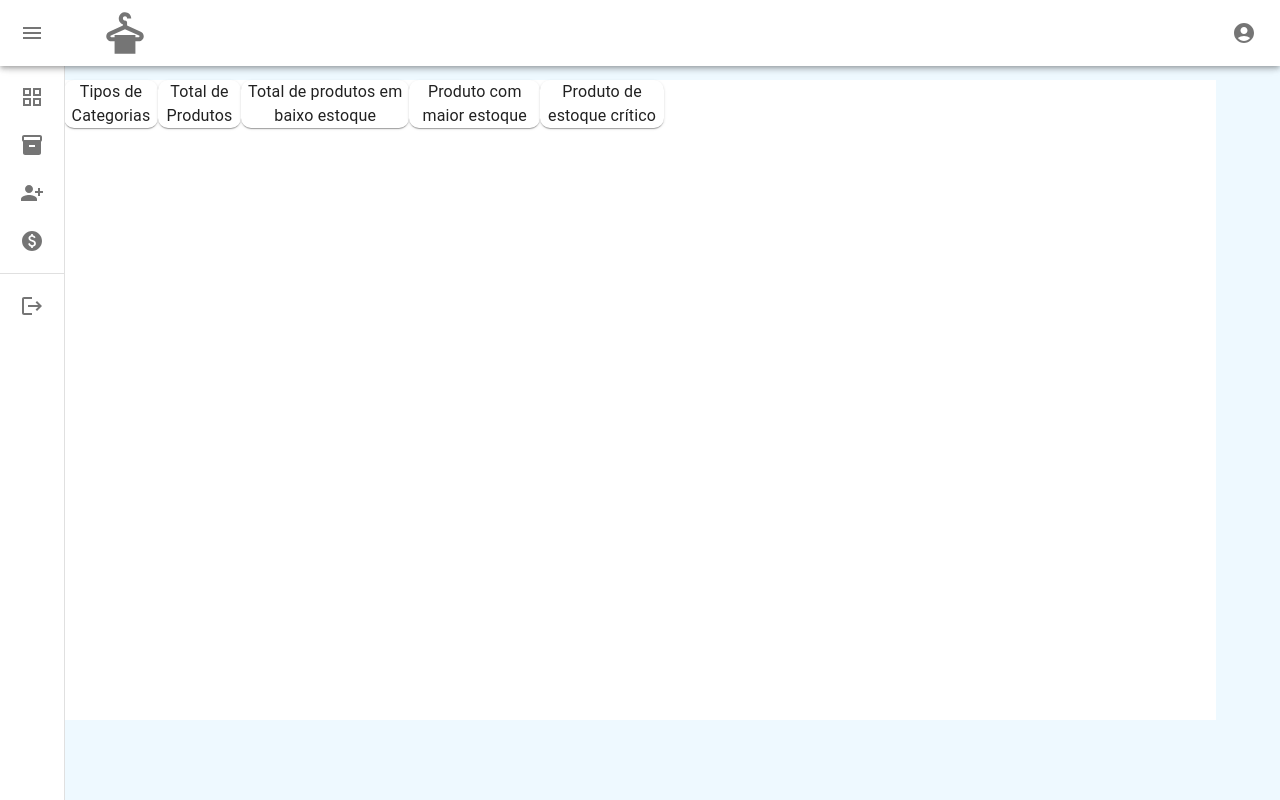
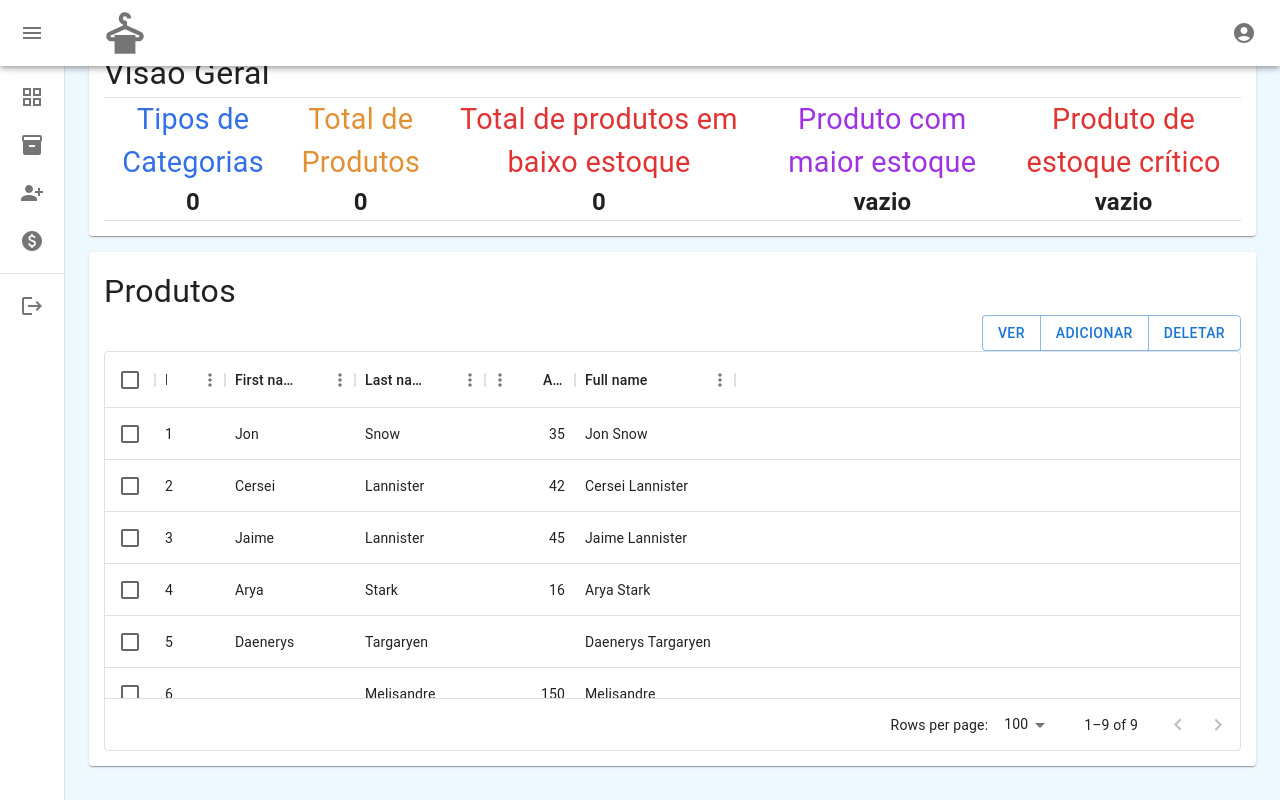
Before and after one commit to RicardoJun10r/SistemaAbstrato_FrontEnd, a React (Create React App) app in the folder systemabstract/: page / in a window 1280 px wide. Both pictures are taken after a click on the button "Estoque". Built offline with nearby package versions, Linux system fonts and the light colour scheme.

Commit message:
enviando pagina estoque

```diff
--- a/systemabstract/package.json
+++ b/systemabstract/package.json
@@ -9,6 +9,7 @@
     "@mui/icons-material": "^5.11.16",
     "@mui/material": "^5.12.1",
     "@mui/styled-engine-sc": "^5.12.0",
+    "@mui/x-data-grid": "^6.2.1",
     "@testing-library/jest-dom": "^5.16.5",
     "@testing-library/react": "^13.4.0",
     "@testing-library/user-event": "^13.5.0",
--- a/systemabstract/src/api/api.js
+++ b/systemabstract/src/api/api.js
@@ -38,13 +38,13 @@ export const inventario = [
     {
         nome: 'feijao',
         preco: 12,
-        quantidade: 96,
+        quantidade: 3,
         categoria: 'legume'
     },
     {
         nome: 'arroz',
         preco: 12,
-        quantidade: 36,
+        quantidade: 4,
         categoria: 'comida'
     }
 ]
--- /dev/null
+++ b/systemabstract/src/components/ListarProdutos/listarProdutos.js
@@ -0,0 +1,35 @@
+import React from "react";
+import TabelaProdutos from "../Table/tabelaProdutos";
+import { Box, Button, ButtonGroup, Grid } from "@mui/material";
+import styled from "@emotion/styled";
+
+const Item = styled(Box)(({ theme }) => ({
+    backgroundColor: '#fff',
+    textAlign: 'end',
+}));
+
+const ListarProdutos = (props) => {
+
+    return(
+        <Box sx={{backgroundColor: '#FFFFFF'}}>
+            <Grid item>
+                <Grid item>
+                    <Item>
+                        <ButtonGroup variant="outlined" aria-label="outlined button group">
+                            <Button>Ver</Button>
+                            <Button>Adicionar</Button>
+                            <Button>Deletar</Button>
+                        </ButtonGroup>
+                    </Item>
+                </Grid>
+                <Grid item>
+                    <Item>
+                        <TabelaProdutos />
+                    </Item>
+                </Grid>
+            </Grid>
+        </Box>
+    )
+}
+
+export default ListarProdutos;
--- /dev/null
+++ b/systemabstract/src/components/Table/tabelaProdutos.js
@@ -0,0 +1,49 @@
+import * as React from 'react';
+import { DataGrid } from '@mui/x-data-grid';
+
+const columns = [
+  { field: 'id', headerName: 'ID', width: 70 },
+  { field: 'firstName', headerName: 'First name', width: 130 },
+  { field: 'lastName', headerName: 'Last name', width: 130 },
+  {
+    field: 'age',
+    headerName: 'Age',
+    type: 'number',
+    width: 90,
+  },
+  {
+    field: 'fullName',
+    headerName: 'Full name',
+    description: 'This column has a value getter and is not sortable.',
+    sortable: false,
+    width: 160,
+    valueGetter: (params) =>
+      `${params.row.firstName || ''} ${params.row.lastName || ''}`,
+  },
+];
+
+const rows = [
+  { id: 1, lastName: 'Snow', firstName: 'Jon', age: 35 },
+  { id: 2, lastName: 'Lannister', firstName: 'Cersei', age: 42 },
+  { id: 3, lastName: 'Lannister', firstName: 'Jaime', age: 45 },
+  { id: 4, lastName: 'Stark', firstName: 'Arya', age: 16 },
+  { id: 5, lastName: 'Targaryen', firstName: 'Daenerys', age: null },
+  { id: 6, lastName: 'Melisandre', firstName: null, age: 150 },
+  { id: 7, lastName: 'Clifford', firstName: 'Ferrara', age: 44 },
+  { id: 8, lastName: 'Frances', firstName: 'Rossini', age: 36 },
+  { id: 9, lastName: 'Roxie', firstName: 'Harvey', age: 65 },
+];
+
+export default function TabelaProdutos() {
+  return (
+    <div style={{ height: 400, width: '100%' }}>
+      <DataGrid
+        rows={rows}
+        columns={columns}
+        pageSize={5}
+        rowsPerPageOptions={[5]}
+        checkboxSelection
+      />
+    </div>
+  );
+}
--- a/systemabstract/src/components/VisaoGeral/visaoGeral.js
+++ b/systemabstract/src/components/VisaoGeral/visaoGeral.js
@@ -1,19 +1,18 @@
-import { Box, Stack, Typography, Paper } from "@mui/material";
+import { Box, Stack, Typography } from "@mui/material";
 import React, { useState, useEffect } from "react";
 import styled from "@emotion/styled";
 
-const Item = styled(Paper)(({ theme }) => ({
-    backgroundColor: '#fff',
+const Item = styled(Box)(({ theme }) => ({
+    backgroundColor: '#ffffff',
     textAlign: 'center',
-    borderRadius: '10px'
 }));
 
 const tratarDados = {
     total_categorias: 0,
     total_Produtos: 0,
     total_estoque_baixo: 0,
-    produto_maior_estoque: '',
-    produto_estoque_critico: ''
+    produto_maior_estoque: 'vazio',
+    produto_estoque_critico: 'vazio'
 }
 
 const VisaoGeral = ({props}) => {
@@ -24,53 +23,96 @@ const VisaoGeral = ({props}) => {
 
     const contarCategorias = (produtos) => {
         const counts = {};
+        produtos.forEach(function (x) { counts[x.categoria] = (counts[x.categoria] || 0) + 1; });
+        let cont = Object.keys(counts).length;
+        return cont;
+    }
+
+    const contarProdutos = (produtos) => {
         let cont = 0;
-        produtos.forEach(function (x) { counts[x.categoria] = (counts[x.categoria] || 0) + 1; cont++; });
-        console.log(counts)
-        console.log(cont)
+        for(let i = 0; i < produtos.length; i++){
+            cont++;
+        }
+        return cont;
+    }
+
+    const contarQuantidadeBaixa = (produtos) => {
+        let cont = 0;
+        for(let i = 0; i < produtos.length; i++){
+            if(produtos[i].quantidade < 10) {
+                cont++;
+            }
+        }
+        return cont;
+    }
+
+    const maiorEstoque = (produtos) => {
+        let maior = produtos[0].quantidade;
+        let index = 0;
+        for(let i = 0; i < produtos.length; i++){
+            if(maior < produtos[i].quantidade) {
+                maior = produtos[i].quantidade;
+                index = i;
+            }
+        }
+        return produtos[index].nome;
+    }
+
+    const estoqueCritico = (produtos) => {
+        let menor = produtos[0].quantidade;
+        let index = 0;
+        for(let i = 0; i < produtos.length; i++){
+            if(menor > produtos[i].quantidade) {
+                menor = produtos[i].quantidade;
+                index = i;
+            }
+        }
+        return produtos[index].nome;
     }
 
     useEffect(() => {
-        contarCategorias(produtos)
+        dados.total_categorias = contarCategorias(produtos);
+        dados.total_Produtos = contarProdutos(produtos);
+        dados.total_estoque_baixo = contarQuantidadeBaixa(produtos);
+        dados.produto_maior_estoque = maiorEstoque(produtos);
+        dados.produto_estoque_critico = estoqueCritico(produtos);
     }, [produtos])
 
 
     return(
-        <Box>
-            <Stack item direction='row'>
-                <Item>
-                    <Typography>
+        <Stack sx={{alignItems: 'center', justifyContent: 'space-between', backgroundColor: '#FFFFFF'}} item direction='row'>
+            <Item sx={{fontSize: '1.5em'}}>
+                <Typography sx={{fontSize: 'larger', color: '#3370E7', fontFamily: 'roboto'}}>
                     Tipos de Categorias
                 </Typography>
-
+                <strong>{dados.total_categorias}</strong>
             </Item>
-                <Item>
-                    <Typography>
+            <Item sx={{fontSize: '1.5em'}}>
+                <Typography sx={{fontSize: 'larger', color: '#E19133', fontFamily: 'roboto'}}>
                     Total de Produtos
                 </Typography>
-
+                <strong>{dados.total_Produtos}</strong>
             </Item>
-                <Item>
-                    <Typography>
+            <Item sx={{fontSize: '1.5em'}}>
+                <Typography sx={{fontSize: 'larger', color: '#E13333', fontFamily: 'roboto'}}>
                     Total de produtos em
                     baixo estoque
                 </Typography>
-
+                <strong>{dados.total_estoque_baixo}</strong>
             </Item>
-                <Item>
-                    <Typography>
+            <Item sx={{fontSize: '1.5em'}}>
+                <Typography sx={{fontSize: 'larger', color: '#9F33E1', fontFamily: 'roboto'}}>
                     Produto com maior estoque
                 </Typography>
-
+                <strong>{dados.produto_maior_estoque}</strong>
             </Item>
-                <Item>
-                    <Typography>
+            <Item sx={{fontSize: '1.5em'}}>
+                <Typography sx={{fontSize: 'larger', color: '#E13333', fontFamily: 'roboto'}}>
                     Produto de estoque crítico
                 </Typography>
-
+                <strong>{dados.produto_estoque_critico}</strong>
             </Item>
         </Stack>
-        </Box>
     )
 }
 
--- a/systemabstract/src/pages/DashBoard/dashboard.js
+++ b/systemabstract/src/pages/DashBoard/dashboard.js
@@ -10,7 +10,7 @@ import {
     Divider,
     Avatar,
     Stack,
-    Paper
+    Box
     } from "@mui/material";
 import TrendingUpIcon from '@mui/icons-material/TrendingUp';
 import { styled } from '@mui/material/styles';
@@ -24,13 +24,11 @@ import AccountBoxIcon from '@mui/icons-material/AccountBox';
 import ChecklistRtlIcon from '@mui/icons-material/ChecklistRtl';
 import TabelaMaisVendidos from "../../components/Table/tabelaMaisVendidos";
 
-const Item = styled(Paper)(({ theme }) => ({
+const Item = styled(Box)(({ theme }) => ({
     backgroundColor: '#fff',
-    ...theme.typography.body2,
-    padding: theme.spacing(1),
     textAlign: 'start',
-    color: theme.palette.text.secondary,
-    borderRadius: '10px'
+    borderRadius: '10px',
+    padding: '10px 10px 10px 10px'
   }));
 
 const dados = {
@@ -49,7 +47,7 @@ const DashBoard = () => {
             <Grid container justifyContent='space-between' spacing={4} > {/* VENDAS */}
                 <Grid item xs={8}>
                     <Item>
-                        <Typography sx={{fontFamily: 'roboto', fontSize: '1.5em', fontWeight: 'bold', color: 'green'}}>
+                        <Typography sx={{fontFamily: 'roboto', fontSize: '1.5em', color: 'green'}}>
                             Vendas
                         </Typography>
                         <Stack direction="row" spacing={2}>
@@ -82,7 +80,7 @@ const DashBoard = () => {
                 </Grid>
                 <Grid item xs={4}> {/* ESTOQUE */}
                     <Item>
-                        <Typography sx={{fontFamily: 'roboto', fontSize: '1.5em', fontWeight: 'bolder'}}>
+                        <Typography sx={{fontFamily: 'roboto', fontSize: '1.5em'}}>
                             Estoque
                         </Typography>
                         <Stack direction="row" spacing={2}>
@@ -103,7 +101,7 @@ const DashBoard = () => {
                 </Grid>
                 <Grid item xs={8}> {/* COMPRAS */}
                     <Item>
-                        <Typography sx={{fontFamily: 'roboto', fontSize: '1.5em', fontWeight: 'bold', color: 'red'}}>
+                        <Typography sx={{fontFamily: 'roboto', fontSize: '1.5em', color: 'red'}}>
                             Compras
                         </Typography>
                         <Stack direction="row" spacing={2}>
@@ -130,7 +128,7 @@ const DashBoard = () => {
                 </Grid>
                 <Grid item xs={4}> {/* PRODUTOS */}
                     <Item>
-                        <Typography sx={{fontFamily: 'roboto', fontSize: '1.5em', fontWeight: 'bolder'}}>
+                        <Typography sx={{fontFamily: 'roboto', fontSize: '1.5em'}}>
                             Produtos
                         </Typography>
                         <Stack direction="row" spacing={2}>
@@ -151,7 +149,7 @@ const DashBoard = () => {
                 </Grid>
                 <Grid item xs={8}> { /* VENDAS / COMPRAS */ }
                     <Item>
-                        <Typography sx={{fontFamily: 'roboto', fontSize: '1.5em', fontWeight: 'bolder'}}>
+                        <Typography sx={{fontFamily: 'roboto', fontSize: '1.5em'}}>
                             Vendas / Compras
                         </Typography>
                         grafico
@@ -159,7 +157,7 @@ const DashBoard = () => {
                 </Grid>
                 <Grid item xs={4}> {/* PEDIDOS */}
                     <Item>
-                        <Typography sx={{fontFamily: 'roboto', fontSize: '1.5em', fontWeight: 'bolder'}}>
+                        <Typography sx={{fontFamily: 'roboto', fontSize: '1.5em'}}>
                             Pedidos
                         </Typography>
                         grafico
@@ -167,7 +165,7 @@ const DashBoard = () => {
                 </Grid>
                 <Grid item xs={8}> {/* PRODUTOS MAIS VENDIDOS */}
                     <Item>
-                        <Typography sx={{fontFamily: 'roboto', fontSize: '1.5em', fontWeight: 'bolder'}}>
+                        <Typography sx={{fontFamily: 'roboto', fontSize: '1.5em'}}>
                             Produtos mais vendidos
                         </Typography>
                         <TabelaMaisVendidos />
@@ -175,13 +173,13 @@ const DashBoard = () => {
                 </Grid>
                 <Grid item xs={4}> {/* ESTOQUE BAIXO */}
                     <Item>
-                        <Typography sx={{fontFamily: 'roboto', fontSize: '1.5em', fontWeight: 'bolder'}}>
+                        <Typography sx={{fontFamily: 'roboto', fontSize: '1.5em'}}>
                             Estoque Baixo
                         </Typography>
                         <List sx={{ width: '100%', maxWidth: 360, bgcolor: 'background.paper' }}>
                             <ListItem alignItems="flex-start">
                                 <ListItemAvatar>
-                                    <Avatar alt="Imagem" src="/static/images/avatar/1.jpg" />
+                                    <Avatar alt="Imagem" src="" />
                                 </ListItemAvatar>
                                 <ListItemText
                                     primary="Tomate"
--- a/systemabstract/src/pages/Estoque/estoque.js
+++ b/systemabstract/src/pages/Estoque/estoque.js
@@ -1,21 +1,41 @@
-import { Box, Typography } from "@mui/material";
+import { Typography, Paper, Divider, Grid } from "@mui/material";
 import React from "react";
 import { estoqueStyle } from "./estoqueStyle";
 import { inventario } from "../../api/api";
 import VisaoGeral from "../../components/VisaoGeral/visaoGeral";
+import styled from "@emotion/styled";
+import ListarProdutos from "../../components/ListarProdutos/listarProdutos";
+
+const Item = styled(Paper)(({ theme }) => ({
+    backgroundColor: '#fff',
+    textAlign: 'start',
+    padding: '15px 15px 15px 15px',
+}));
 
 const Estoque = () => {
     return(
-        <Box sx={estoqueStyle}>
-            <VisaoGeral props={inventario}/>
-            {/* {inventario?.map((produto, index) => {
-                return(
-                    <Typography>
-                        {produto.nome}
-                    </Typography>
-                )
-            })} */}
-        </Box>
+        <div style={estoqueStyle}>
+            <Grid container spacing={1} rowSpacing={2}>
+                <Grid item xs={12}>
+                    <Item>
+                        <Typography sx={{fontSize: '2.0em', fontFamily: 'roboto'}}>
+                            Visão Geral
+                        </Typography>
+                        <Divider />
+                        <VisaoGeral props={inventario}/>
+                        <Divider />
+                    </Item>
+                </Grid>
+                <Grid item xs={12} md={12}>
+                    <Item>
+                        <Typography sx={{fontSize: '2.0em', fontFamily: 'roboto'}}>
+                            Produtos
+                        </Typography>
+                        <ListarProdutos props={inventario}/>
+                    </Item>
+                </Grid>
+            </Grid>
+        </div>
     )
 }
 
--- a/systemabstract/src/pages/Estoque/estoqueStyle.js
+++ b/systemabstract/src/pages/Estoque/estoqueStyle.js
@@ -1,4 +1,4 @@
 export const estoqueStyle = {
-    'height': '80vh',
-    'width': '600px'
-}
+    'backgroundColor': '#EEF9FF',
+    'fontFamily': 'roboto',
+};
--- a/systemabstract/src/pages/Home/home.js
+++ b/systemabstract/src/pages/Home/home.js
@@ -28,14 +28,12 @@ const Home = () => {
 
     return(
         <div style={homeStyle}>
-            <Container fixed>
-                <header>
-                    <SideBar setIndex={setIndex}/>
-                </header>
-                <body>
+            <React.Fragment>
+                <SideBar setIndex={setIndex}/>
+                <Container maxWidth="xl">
                     {handlePage(index)}
-                </body>
-            </Container>
+                </Container>
+            </React.Fragment>
         </div>
     )
 }
```
Also changed, not shown: systemabstract/src/components/ListProduto/listProduto.js (deleted, +0 -12 lines), systemabstract/src/components/NavBar/sideBar.js (+6 -5 lines), 1 other file (tests, documents, lock files or other folders). Lines whose indentation alone changed are shown as unchanged.
